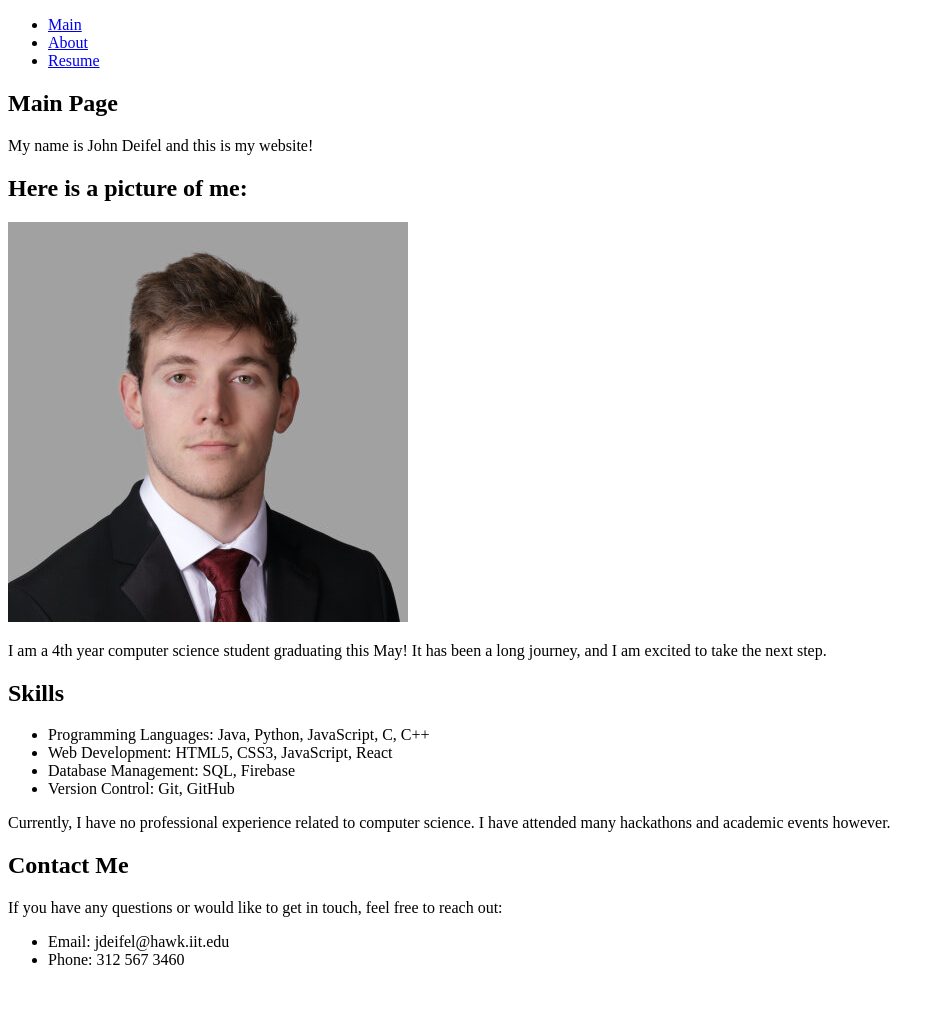
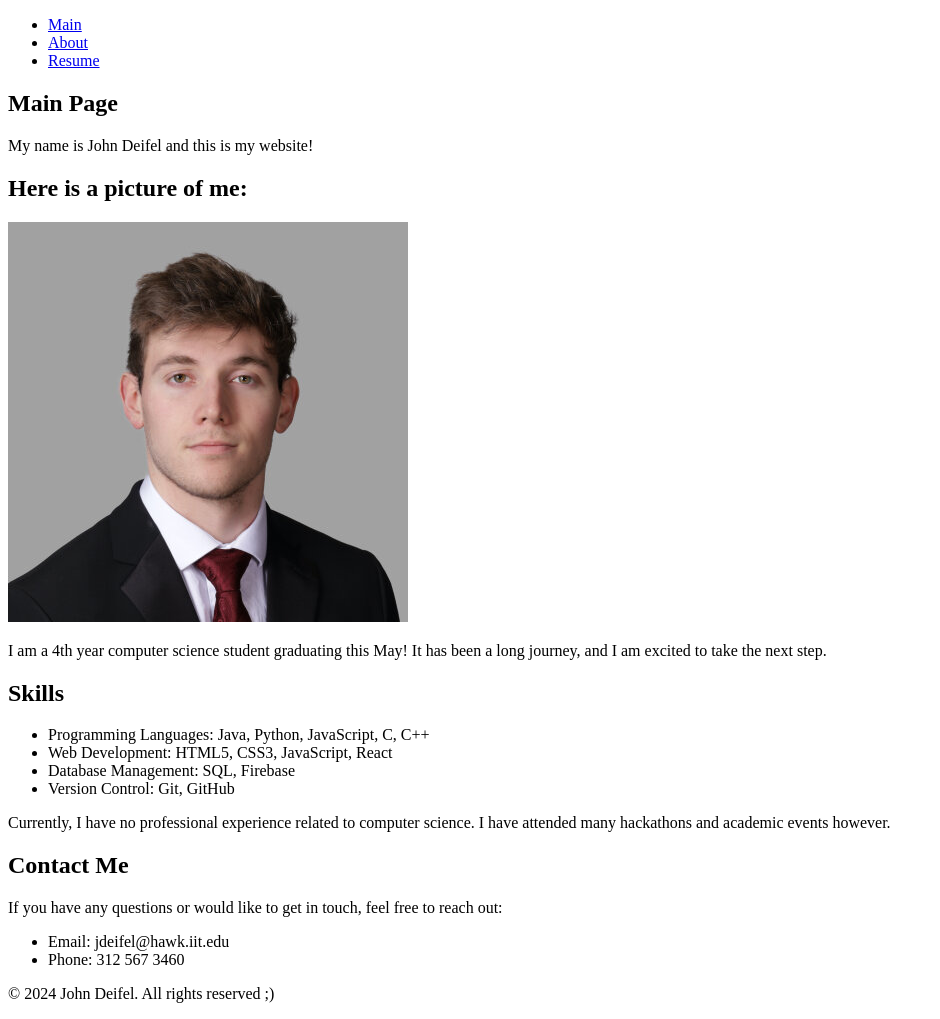
Before and after one commit to jdeifel/ITMD361_Project1, a plain HTML site: page index.html in a window 1280 px wide. Shown: the whole page, without its empty margins (0-940 px from the left). Before the commit the page ends 985 px from the top, so only its background shows below. Drawn offline with Linux system fonts and the light colour scheme.

Commit message:
Add footer

```diff
--- a/index.html
+++ b/index.html
@@ -40,4 +40,7 @@
       </ul>
     </section>
   </body>
+  <footer>
+    <p>&copy; 2024 John Deifel. All rights reserved ;)</p>
+  </footer>
 </html>
```
